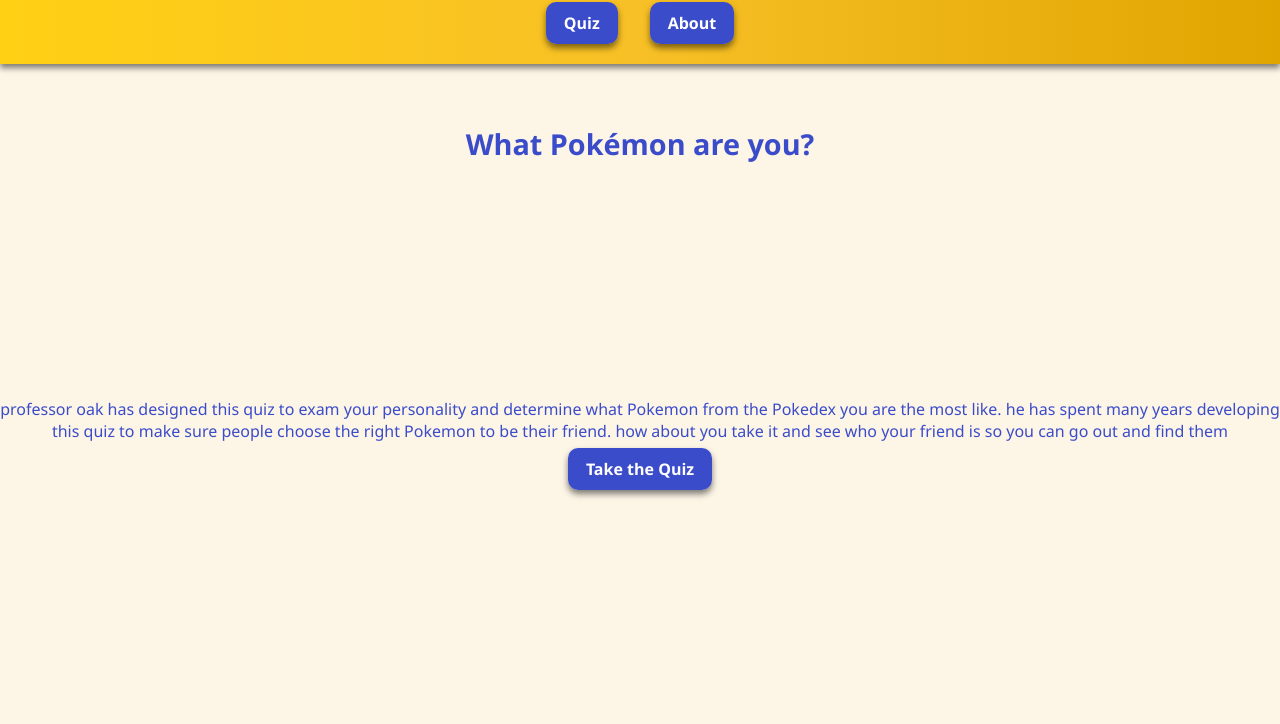
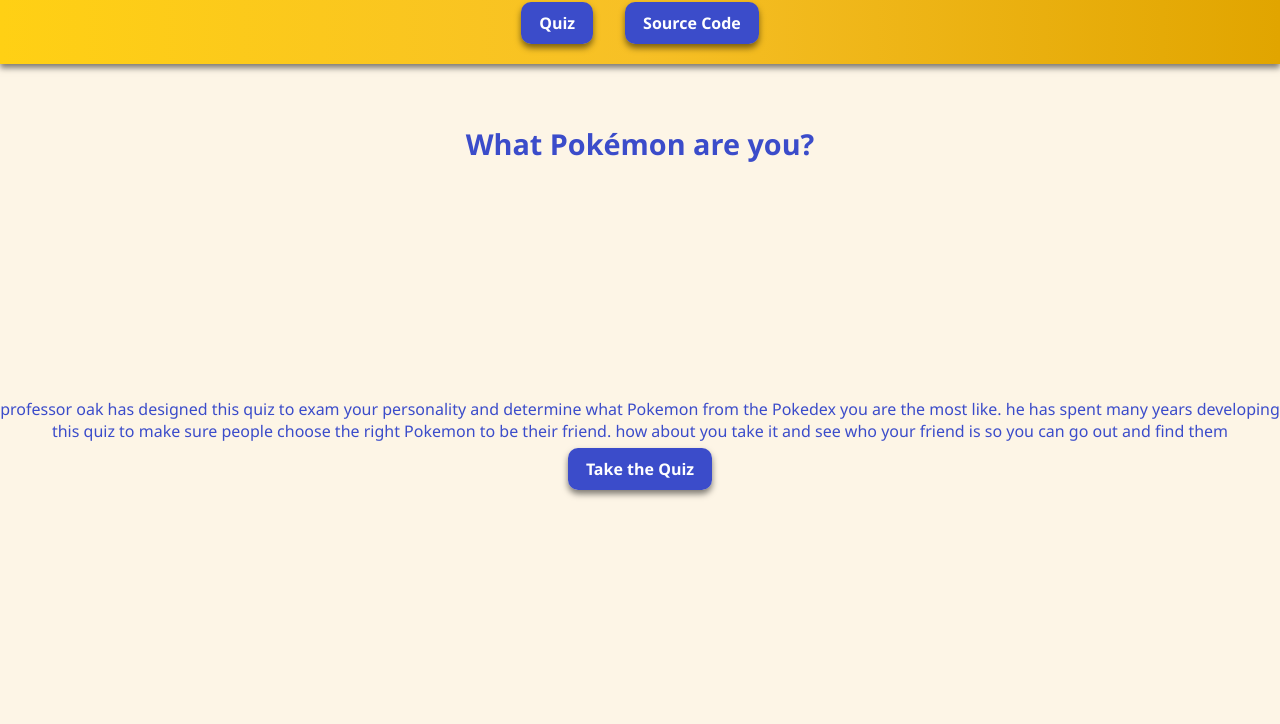
Before and after one commit to mnhthompson/WDD231-final, a website built with Vite: page src/index.html in a window 1280 px wide. Shown: the part 76-800 px from the top of the page. Built offline with nearby package versions, Linux system fonts and the light colour scheme; no server answers.

Commit message:
taco cat

```diff
--- a/src/index.html
+++ b/src/index.html
@@ -36,7 +36,7 @@
           </div>
         </li>
 
-        <li><a href="#" class="nav-btn">About</a></li>
+        <li><a href="https://github.com/mnhthompson/WDD231-final" class="nav-btn">Source Code</a></li>
       </ul>
     </nav>
   </header>
```
